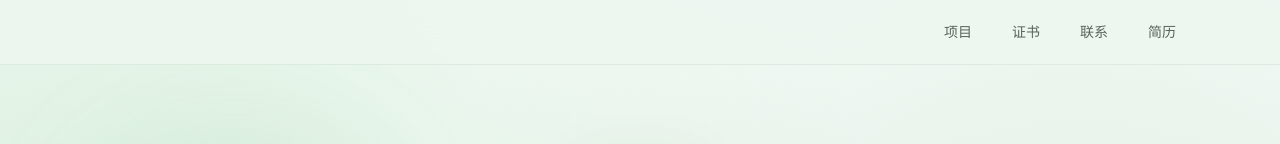
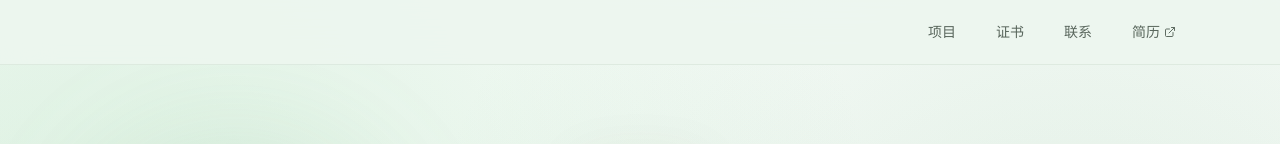
Before and after one commit to ascendho/ascendho.github.io, a Next.js app: page / in a window 1280 px wide. Shown: the top 144 px of the page. Built offline with nearby package versions, Linux system fonts and the light colour scheme.

Commit message:
添加外部链接 icon

```diff
--- a/src/app/layout.tsx
+++ b/src/app/layout.tsx
@@ -1,7 +1,7 @@
 import type { Metadata } from "next";
 import type { ReactNode } from "react";
 
-import { GitHubIcon, MailIcon } from "@/components/ui-icons";
+import { ExternalLinkIcon, GitHubIcon, MailIcon } from "@/components/ui-icons";
 import { contact, navigation, withBasePath } from "@/lib/site-data";
 
 import "./globals.css";
@@ -30,9 +30,10 @@ export default function RootLayout({ children }: { children: ReactNode }) {
                     href={item.href}
                     target={item.external ? "_blank" : undefined}
                     rel={item.external ? "noopener noreferrer" : undefined}
-                    className="rounded-full px-4 py-2 text-sm text-[var(--muted)] transition-colors hover:bg-white/80 hover:text-[var(--fg)]"
+                    className="inline-flex items-center gap-1 rounded-full px-4 py-2 text-sm text-[var(--muted)] transition-colors hover:bg-white/80 hover:text-[var(--fg)]"
                   >
                     {item.label}
+                    {item.external ? <ExternalLinkIcon className="h-3 w-3" /> : null}
                   </a>
                 ))}
               </div>
@@ -46,9 +47,10 @@ export default function RootLayout({ children }: { children: ReactNode }) {
                     href={item.href}
                     target={item.external ? "_blank" : undefined}
                     rel={item.external ? "noopener noreferrer" : undefined}
-                    className="shrink-0 rounded-full border border-[var(--line)] bg-white/80 px-3 py-1.5 text-xs text-[var(--muted)] transition-colors hover:text-[var(--fg)]"
+                    className="inline-flex items-center gap-1 shrink-0 rounded-full border border-[var(--line)] bg-white/80 px-3 py-1.5 text-xs text-[var(--muted)] transition-colors hover:text-[var(--fg)]"
                   >
                     {item.label}
+                    {item.external ? <ExternalLinkIcon className="h-2.5 w-2.5" /> : null}
                   </a>
                 ))}
               </div>
--- a/src/app/page.tsx
+++ b/src/app/page.tsx
@@ -1,5 +1,5 @@
 import { CertificateAccordion } from "@/components/certificate-accordion";
-import { ArrowDownIcon, GitHubIcon, MailIcon } from "@/components/ui-icons";
+import { ArrowDownIcon, ExternalLinkIcon, GitHubIcon, MailIcon } from "@/components/ui-icons";
 import { certificateGroups, contact, hero, projects } from "@/lib/site-data";
 
 function SectionHeading(props: {
@@ -130,8 +130,9 @@ export default function Home() {
             <h2 className="text-3xl font-semibold text-[var(--fg)] sm:text-4xl">{contact.title}</h2>
             <p className="mx-auto mt-5 max-w-2xl text-base leading-8 text-[var(--muted)]">{contact.description}</p>
 
-            <a href={contact.resumeHref} target="_blank" rel="noopener noreferrer" className="mt-10 inline-flex rounded-full border border-[var(--accent)] bg-[var(--accent)] px-6 py-3 text-sm font-medium text-white transition-colors hover:border-[var(--accent-strong)] hover:bg-[var(--accent-strong)]">
+            <a href={contact.resumeHref} target="_blank" rel="noopener noreferrer" className="mt-10 inline-flex items-center gap-2 rounded-full border border-[var(--accent)] bg-[var(--accent)] px-6 py-3 text-sm font-medium text-white transition-colors hover:border-[var(--accent-strong)] hover:bg-[var(--accent-strong)]">
               打开简历
+              <ExternalLinkIcon className="h-4 w-4" />
             </a>
 
             <div className="mt-10 flex flex-wrap items-center justify-center gap-4">
--- a/src/components/certificate-accordion.tsx
+++ b/src/components/certificate-accordion.tsx
@@ -102,7 +102,7 @@ export function CertificateAccordion({ groups }: CertificateAccordionProps) {
                     >
                       <div className="flex items-start gap-4">
                         <span className="mt-2 h-2.5 w-2.5 flex-none rounded-full bg-[var(--accent)]" />
-                        <h4 className="text-base font-medium text-[var(--fg)] sm:text-lg">
+                        <h4 className="text-base font-semibold tracking-tight text-[var(--fg)] sm:text-lg">
                           {item.title}
                         </h4>
                       </div>
--- a/src/components/ui-icons.tsx
+++ b/src/components/ui-icons.tsx
@@ -60,3 +60,22 @@ export function ChevronDownIcon(props: SVGProps<SVGSVGElement>) {
     </svg>
   );
 }
+
+export function ExternalLinkIcon(props: SVGProps<SVGSVGElement>) {
+  return (
+    <svg
+      viewBox="0 0 24 24"
+      fill="none"
+      stroke="currentColor"
+      strokeWidth="1.9"
+      strokeLinecap="round"
+      strokeLinejoin="round"
+      aria-hidden="true"
+      {...props}
+    >
+      <path d="M18 13v6a2 2 0 0 1-2 2H5a2 2 0 0 1-2-2V8a2 2 0 0 1 2-2h6" />
+      <polyline points="15 3 21 3 21 9" />
+      <line x1="10" y1="14" x2="21" y2="3" />
+    </svg>
+  );
+}
```
